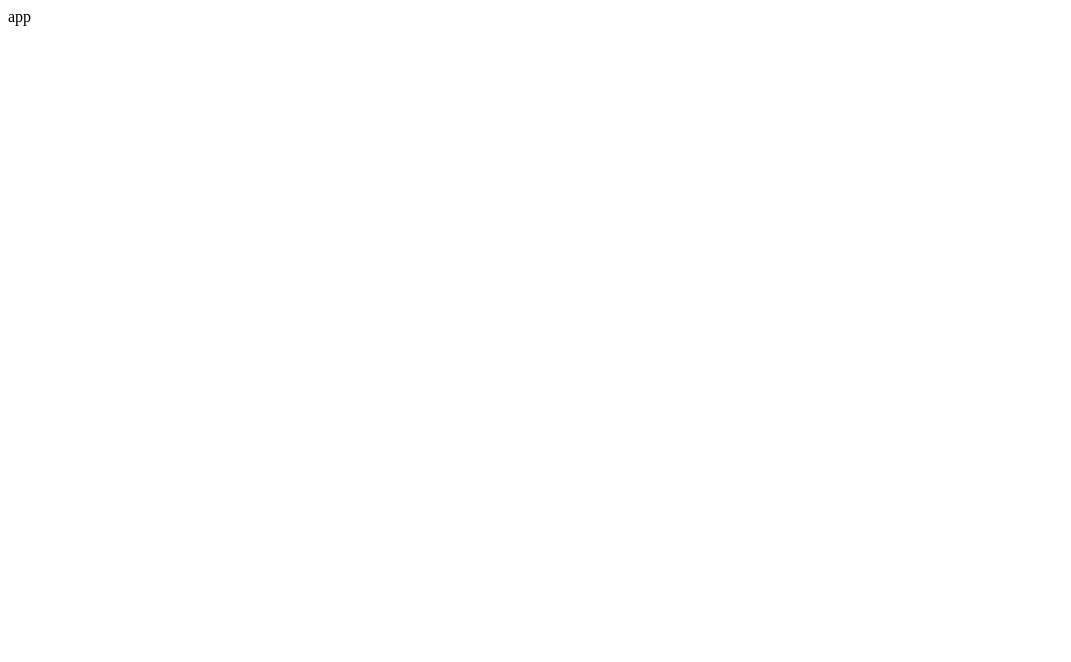
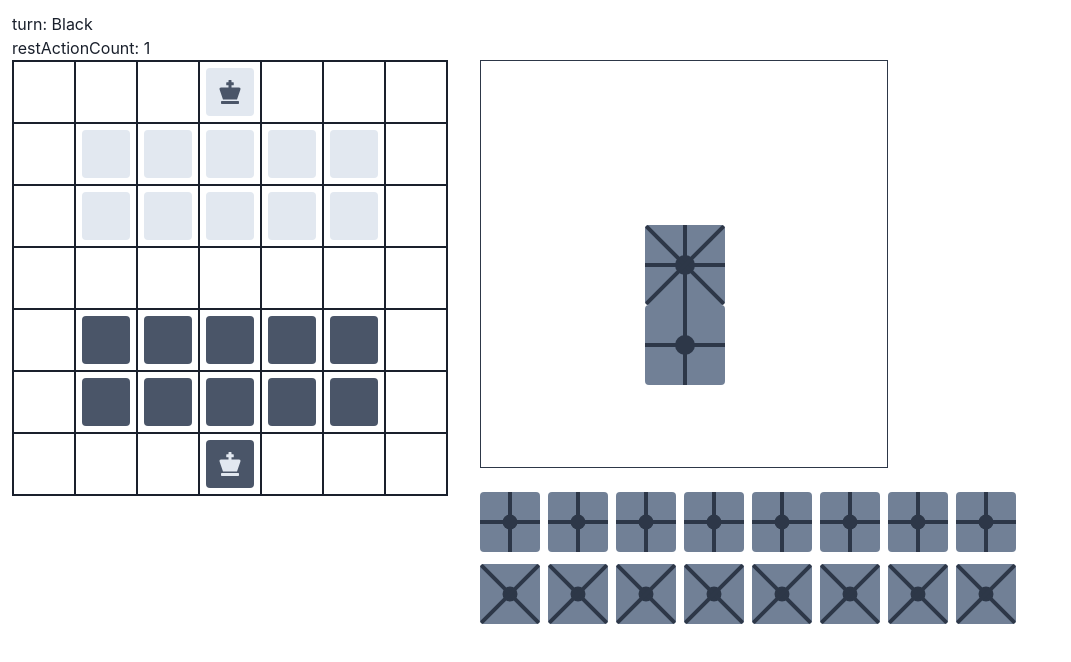
Before and after one commit to mosmos21/litho, a React (Vite) app: page / in a window 1280 px wide. Shown: the top 662 px of the page, without its empty margins (0-1071 px from the left). Built offline with nearby package versions, Linux system fonts and the light colour scheme.

Commit message:
作成したコンポーネントを画面に表示させる

```diff
--- a/src/App.tsx
+++ b/src/App.tsx
@@ -1 +1,8 @@
-export const App = () => <div>app</div>;
+import { TopPage } from "@/pages/Top";
+import { AppProviders } from "@/providers";
+
+export const App = () => (
+  <AppProviders>
+    <TopPage />
+  </AppProviders>
+);
--- /dev/null
+++ b/src/hooks/useRitho.ts
@@ -0,0 +1,14 @@
+import { useState } from "react";
+import { Ritho, RithoState } from "@/lib/ritho/system/types";
+import { buildRitho } from "@/lib/ritho/system";
+
+type Context = {
+  ritho: RithoState;
+};
+export const useRitho = (): Context => {
+  const [ritho] = useState<Ritho>(buildRitho());
+
+  return {
+    ritho,
+  };
+};
--- /dev/null
+++ b/src/layouts/BasicLayout.tsx
@@ -0,0 +1,12 @@
+import { Box } from "@chakra-ui/react";
+import { ReactNode } from "react";
+
+type Props = {
+  children: ReactNode;
+};
+
+export const BasicLayout = (props: Props) => (
+  <Box width="100vw" height="100vh" padding="12px">
+    {props.children}
+  </Box>
+);
--- /dev/null
+++ b/src/pages/Top.tsx
@@ -0,0 +1,31 @@
+import { useRitho } from "@/hooks/useRitho";
+import { Board } from "@/components/ritho/Board";
+import { TileGrid } from "@/components/ritho/TileGrid";
+import { DEFAULT_BOARD_SIZE, DEFAULT_TILE_GRID_SIZE } from "@/constants";
+import { BasicLayout } from "@/layouts/BasicLayout";
+import { Flex, List, ListItem } from "@chakra-ui/react";
+import { TileStorage } from "@/components/TileStorage";
+
+export const TopPage = () => {
+  const { ritho } = useRitho();
+
+  return (
+    <BasicLayout>
+      <List>
+        <ListItem>turn: {ritho.turn}</ListItem>
+        <ListItem>restActionCount: {ritho.restActionCount}</ListItem>
+      </List>
+      <Flex gap="32px">
+        <Board
+          size={DEFAULT_BOARD_SIZE}
+          cells={ritho.pieceCell}
+          draggableColor={ritho.turn}
+        />
+        <Flex flexDirection="column" gap="24px">
+          <TileGrid size={DEFAULT_TILE_GRID_SIZE} cells={ritho.tileCell} />
+          <TileStorage tileCount={ritho.restTileCount} />
+        </Flex>
+      </Flex>
+    </BasicLayout>
+  );
+};
```
